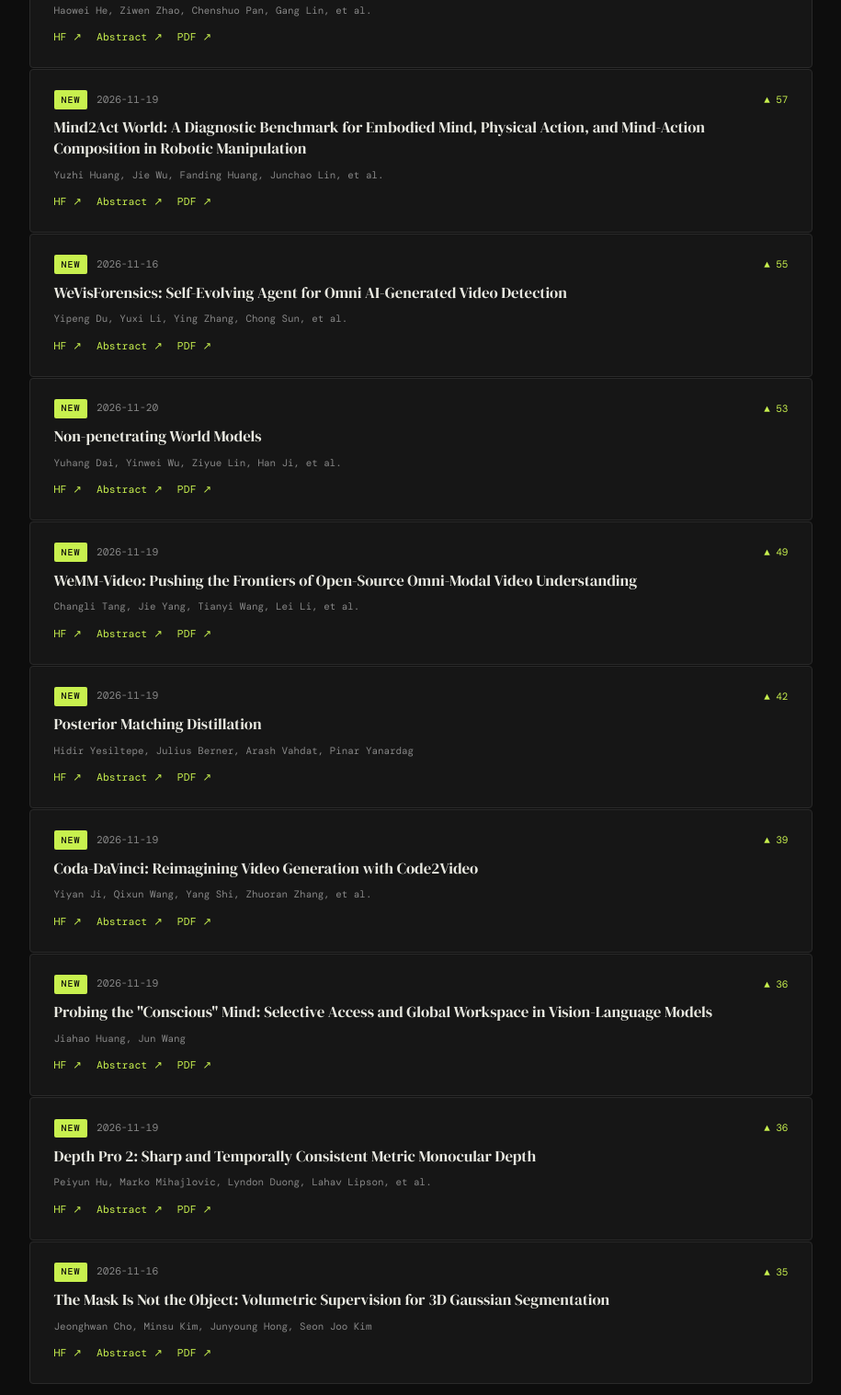
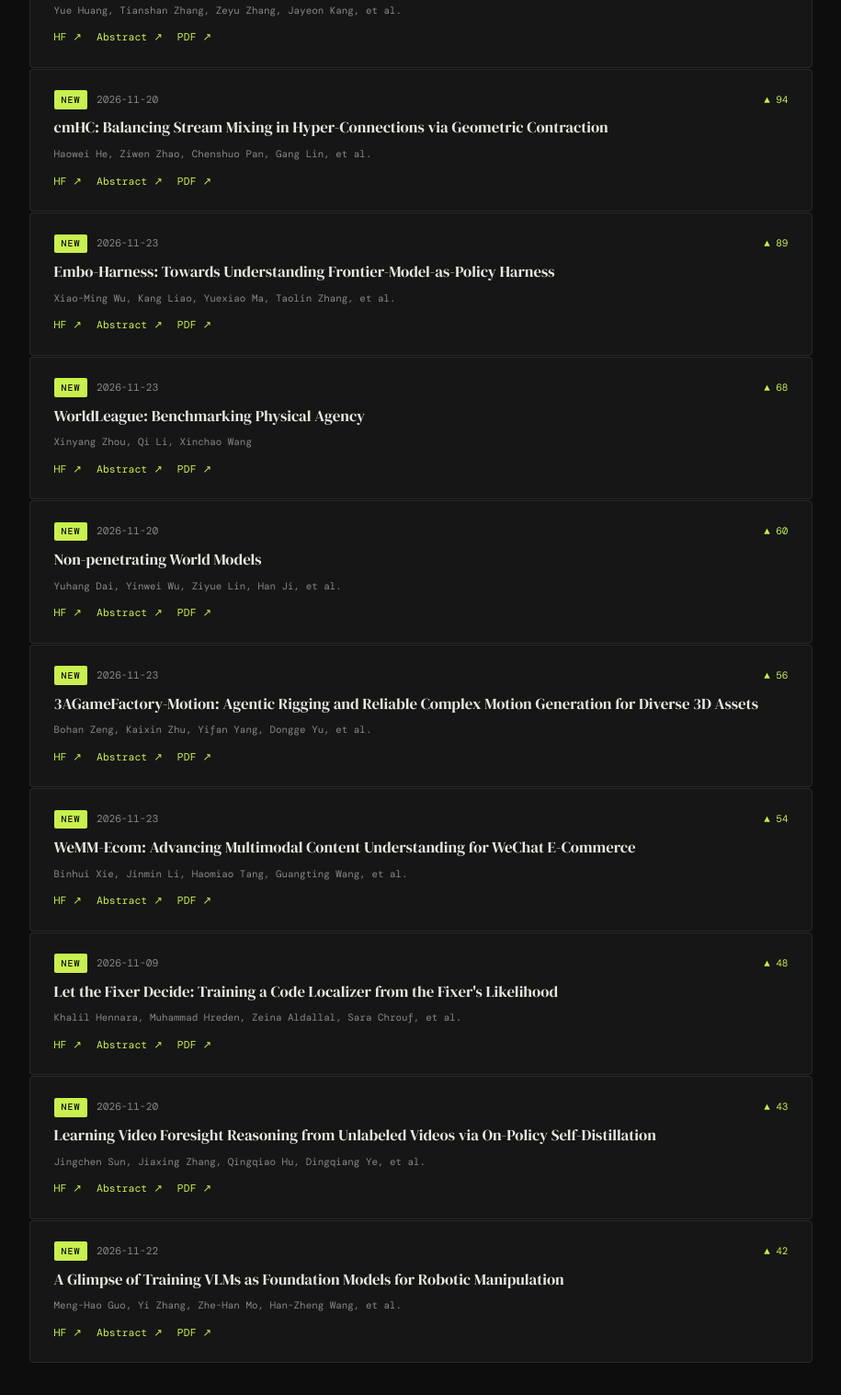
Before and after one commit to alanyom/arxiv-ai-digest, a plain HTML site: page docs/index.html in a window 1280 px wide. Shown: the part 303-1820 px from the top of the page at 92% size, without its empty margins (182-1097 px from the left). Drawn offline with nearby package versions, Linux system fonts and the light colour scheme.

Commit message:
chore: rebuild site 2026-11-24

```diff
--- a/docs/index.html
+++ b/docs/index.html
@@ -88,15 +88,30 @@
     <div class="section-header">
       <h2 class="section-title">Today's picks</h2>
       <span class="section-count">10 papers</span>
-      <span class="updated">updated 2026-11-23 17:29 UTC</span>
+      <span class="updated">updated 2026-11-24 17:00 UTC</span>
     </div>
     <div class="card-grid">
 
     <article class="card">
       <div class="card-meta">
         <span class="badge">NEW</span>
+        <span class="date">2026-11-23</span>
+        <span class="score-pill">▲ 170</span>
+      </div>
+      <h3><a href="https://huggingface.co/papers/2611.29897" target="_blank" rel="noopener">Motion Mamba 2.0: Autoregressive Diffusion Mamba for Long-Horizon Humanoid Control</a></h3>
+      <p class="tldr"></p>
+      <p class="authors">Yue Huang, Tianshan Zhang, Zeyu Zhang, Jayeon Kang, et al.</p>
+      <div class="card-links">
+        <a href="https://huggingface.co/papers/2611.29897" target="_blank">HF ↗</a>
+        <a href="https://arxiv.org/abs/2611.29897" target="_blank">Abstract ↗</a>
+        <a href="https://arxiv.org/pdf/2611.29897.pdf" target="_blank">PDF ↗</a>
+      </div>
+    </article>
+    <article class="card">
+      <div class="card-meta">
+        <span class="badge">NEW</span>
         <span class="date">2026-11-20</span>
-        <span class="score-pill">▲ 83</span>
+        <span class="score-pill">▲ 94</span>
       </div>
       <h3><a href="https://huggingface.co/papers/2611.27193" target="_blank" rel="noopener">cmHC: Balancing Stream Mixing in Hyper-Connections via Geometric Contraction</a></h3>
       <p class="tldr"></p>
@@ -110,38 +125,38 @@
     <article class="card">
       <div class="card-meta">
         <span class="badge">NEW</span>
-        <span class="date">2026-11-19</span>
-        <span class="score-pill">▲ 57</span>
+        <span class="date">2026-11-23</span>
+        <span class="score-pill">▲ 89</span>
       </div>
-      <h3><a href="https://huggingface.co/papers/2611.26444" target="_blank" rel="noopener">Mind2Act World: A Diagnostic Benchmark for Embodied Mind, Physical Action, and Mind-Action Composition in Robotic Manipulation</a></h3>
+      <h3><a href="https://huggingface.co/papers/2611.31201" target="_blank" rel="noopener">Embo-Harness: Towards Understanding Frontier-Model-as-Policy Harness</a></h3>
       <p class="tldr"></p>
-      <p class="authors">Yuzhi Huang, Jie Wu, Fanding Huang, Junchao Lin, et al.</p>
+      <p class="authors">Xiao-Ming Wu, Kang Liao, Yuexiao Ma, Taolin Zhang, et al.</p>
       <div class="card-links">
-        <a href="https://huggingface.co/papers/2611.26444" target="_blank">HF ↗</a>
-        <a href="https://arxiv.org/abs/2611.26444" target="_blank">Abstract ↗</a>
-        <a href="https://arxiv.org/pdf/2611.26444.pdf" target="_blank">PDF ↗</a>
+        <a href="https://huggingface.co/papers/2611.31201" target="_blank">HF ↗</a>
+        <a href="https://arxiv.org/abs/2611.31201" target="_blank">Abstract ↗</a>
+        <a href="https://arxiv.org/pdf/2611.31201.pdf" target="_blank">PDF ↗</a>
       </div>
     </article>
     <article class="card">
       <div class="card-meta">
         <span class="badge">NEW</span>
-        <span class="date">2026-11-16</span>
-        <span class="score-pill">▲ 55</span>
+        <span class="date">2026-11-23</span>
+        <span class="score-pill">▲ 68</span>
       </div>
-      <h3><a href="https://huggingface.co/papers/2611.21373" target="_blank" rel="noopener">WeVisForensics: Self-Evolving Agent for Omni AI-Generated Video Detection</a></h3>
+      <h3><a href="https://huggingface.co/papers/2611.30989" target="_blank" rel="noopener">WorldLeague: Benchmarking Physical Agency</a></h3>
       <p class="tldr"></p>
-      <p class="authors">Yipeng Du, Yuxi Li, Ying Zhang, Chong Sun, et al.</p>
+      <p class="authors">Xinyang Zhou, Qi Li, Xinchao Wang</p>
       <div class="card-links">
-        <a href="https://huggingface.co/papers/2611.21373" target="_blank">HF ↗</a>
-        <a href="https://arxiv.org/abs/2611.21373" target="_blank">Abstract ↗</a>
-        <a href="https://arxiv.org/pdf/2611.21373.pdf" target="_blank">PDF ↗</a>
+        <a href="https://huggingface.co/papers/2611.30989" target="_blank">HF ↗</a>
+        <a href="https://arxiv.org/abs/2611.30989" target="_blank">Abstract ↗</a>
+        <a href="https://arxiv.org/pdf/2611.30989.pdf" target="_blank">PDF ↗</a>
       </div>
     </article>
     <article class="card">
       <div class="card-meta">
         <span class="badge">NEW</span>
         <span class="date">2026-11-20</span>
-        <span class="score-pill">▲ 53</span>
+        <span class="score-pill">▲ 60</span>
       </div>
       <h3><a href="https://huggingface.co/papers/2611.27963" target="_blank" rel="noopener">Non-penetrating World Models</a></h3>
       <p class="tldr"></p>
@@ -155,91 +170,76 @@
     <article class="card">
       <div class="card-meta">
         <span class="badge">NEW</span>
-        <span class="date">2026-11-19</span>
-        <span class="score-pill">▲ 49</span>
+        <span class="date">2026-11-23</span>
+        <span class="score-pill">▲ 56</span>
       </div>
-      <h3><a href="https://huggingface.co/papers/2611.26409" target="_blank" rel="noopener">WeMM-Video: Pushing the Frontiers of Open-Source Omni-Modal Video Understanding</a></h3>
+      <h3><a href="https://huggingface.co/papers/2611.30013" target="_blank" rel="noopener">3AGameFactory-Motion: Agentic Rigging and Reliable Complex Motion Generation for Diverse 3D Assets</a></h3>
       <p class="tldr"></p>
-      <p class="authors">Changli Tang, Jie Yang, Tianyi Wang, Lei Li, et al.</p>
+      <p class="authors">Bohan Zeng, Kaixin Zhu, Yifan Yang, Dongge Yu, et al.</p>
       <div class="card-links">
-        <a href="https://huggingface.co/papers/2611.26409" target="_blank">HF ↗</a>
-        <a href="https://arxiv.org/abs/2611.26409" target="_blank">Abstract ↗</a>
-        <a href="https://arxiv.org/pdf/2611.26409.pdf" target="_blank">PDF ↗</a>
+        <a href="https://huggingface.co/papers/2611.30013" target="_blank">HF ↗</a>
+        <a href="https://arxiv.org/abs/2611.30013" target="_blank">Abstract ↗</a>
+        <a href="https://arxiv.org/pdf/2611.30013.pdf" target="_blank">PDF ↗</a>
       </div>
     </article>
     <article class="card">
       <div class="card-meta">
         <span class="badge">NEW</span>
-        <span class="date">2026-11-19</span>
-        <span class="score-pill">▲ 42</span>
+        <span class="date">2026-11-23</span>
+        <span class="score-pill">▲ 54</span>
       </div>
-      <h3><a href="https://huggingface.co/papers/2611.26629" target="_blank" rel="noopener">Posterior Matching Distillation</a></h3>
+      <h3><a href="https://huggingface.co/papers/2611.30662" target="_blank" rel="noopener">WeMM-Ecom: Advancing Multimodal Content Understanding for WeChat E-Commerce</a></h3>
       <p class="tldr"></p>
-      <p class="authors">Hidir Yesiltepe, Julius Berner, Arash Vahdat, Pinar Yanardag</p>
+      <p class="authors">Binhui Xie, Jinmin Li, Haomiao Tang, Guangting Wang, et al.</p>
       <div class="card-links">
-        <a href="https://huggingface.co/papers/2611.26629" target="_blank">HF ↗</a>
-        <a href="https://arxiv.org/abs/2611.26629" target="_blank">Abstract ↗</a>
-        <a href="https://arxiv.org/pdf/2611.26629.pdf" target="_blank">PDF ↗</a>
+        <a href="https://huggingface.co/papers/2611.30662" target="_blank">HF ↗</a>
+        <a href="https://arxiv.org/abs/2611.30662" target="_blank">Abstract ↗</a>
+        <a href="https://arxiv.org/pdf/2611.30662.pdf" target="_blank">PDF ↗</a>
       </div>
     </article>
     <article class="card">
       <div class="card-meta">
         <span class="badge">NEW</span>
-        <span class="date">2026-11-19</span>
-        <span class="score-pill">▲ 39</span>
+        <span class="date">2026-11-09</span>
+        <span class="score-pill">▲ 48</span>
       </div>
-      <h3><a href="https://huggingface.co/papers/2611.26595" target="_blank" rel="noopener">Coda-DaVinci: Reimagining Video Generation with Code2Video</a></h3>
+      <h3><a href="https://huggingface.co/papers/2611.12164" target="_blank" rel="noopener">Let the Fixer Decide: Training a Code Localizer from the Fixer's Likelihood</a></h3>
       <p class="tldr"></p>
-      <p class="authors">Yiyan Ji, Qixun Wang, Yang Shi, Zhuoran Zhang, et al.</p>
+      <p class="authors">Khalil Hennara, Muhammad Hreden, Zeina Aldallal, Sara Chrouf, et al.</p>
       <div class="card-links">
-        <a href="https://huggingface.co/papers/2611.26595" target="_blank">HF ↗</a>
-        <a href="https://arxiv.org/abs/2611.26595" target="_blank">Abstract ↗</a>
-        <a href="https://arxiv.org/pdf/2611.26595.pdf" target="_blank">PDF ↗</a>
+        <a href="https://huggingface.co/papers/2611.12164" target="_blank">HF ↗</a>
+        <a href="https://arxiv.org/abs/2611.12164" target="_blank">Abstract ↗</a>
+        <a href="https://arxiv.org/pdf/2611.12164.pdf" target="_blank">PDF ↗</a>
       </div>
     </article>
     <article class="card">
       <div class="card-meta">
         <span class="badge">NEW</span>
-        <span class="date">2026-11-19</span>
-        <span class="score-pill">▲ 36</span>
+        <span class="date">2026-11-20</span>
+        <span class="score-pill">▲ 43</span>
       </div>
-      <h3><a href="https://huggingface.co/papers/2611.26590" target="_blank" rel="noopener">Probing the "Conscious" Mind: Selective Access and Global Workspace in Vision-Language Models</a></h3>
+      <h3><a href="https://huggingface.co/papers/2611.26954" target="_blank" rel="noopener">Learning Video Foresight Reasoning from Unlabeled Videos via On-Policy Self-Distillation</a></h3>
       <p class="tldr"></p>
-      <p class="authors">Jiahao Huang, Jun Wang</p>
+      <p class="authors">Jingchen Sun, Jiaxing Zhang, Qingqiao Hu, Dingqiang Ye, et al.</p>
       <div class="card-links">
-        <a href="https://huggingface.co/papers/2611.26590" target="_blank">HF ↗</a>
-        <a href="https://arxiv.org/abs/2611.26590" target="_blank">Abstract ↗</a>
-        <a href="https://arxiv.org/pdf/2611.26590.pdf" target="_blank">PDF ↗</a>
+        <a href="https://huggingface.co/papers/2611.26954" target="_blank">HF ↗</a>
+        <a href="https://arxiv.org/abs/2611.26954" target="_blank">Abstract ↗</a>
+        <a href="https://arxiv.org/pdf/2611.26954.pdf" target="_blank">PDF ↗</a>
       </div>
     </article>
     <article class="card">
       <div class="card-meta">
         <span class="badge">NEW</span>
-        <span class="date">2026-11-19</span>
-        <span class="score-pill">▲ 36</span>
+        <span class="date">2026-11-22</span>
+        <span class="score-pill">▲ 42</span>
       </div>
-      <h3><a href="https://huggingface.co/papers/2611.26603" target="_blank" rel="noopener">Depth Pro 2: Sharp and Temporally Consistent Metric Monocular Depth</a></h3>
+      <h3><a href="https://huggingface.co/papers/2611.29338" target="_blank" rel="noopener">A Glimpse of Training VLMs as Foundation Models for Robotic Manipulation</a></h3>
       <p class="tldr"></p>
-      <p class="authors">Peiyun Hu, Marko Mihajlovic, Lyndon Duong, Lahav Lipson, et al.</p>
+      <p class="authors">Meng-Hao Guo, Yi Zhang, Zhe-Han Mo, Han-Zheng Wang, et al.</p>
       <div class="card-links">
-        <a href="https://huggingface.co/papers/2611.26603" target="_blank">HF ↗</a>
-        <a href="https://arxiv.org/abs/2611.26603" target="_blank">Abstract ↗</a>
-        <a href="https://arxiv.org/pdf/2611.26603.pdf" target="_blank">PDF ↗</a>
-      </div>
-    </article>
-    <article class="card">
-      <div class="card-meta">
-        <span class="badge">NEW</span>
-        <span class="date">2026-11-16</span>
-        <span class="score-pill">▲ 35</span>
-      </div>
-      <h3><a href="https://huggingface.co/papers/2611.21383" target="_blank" rel="noopener">The Mask Is Not the Object: Volumetric Supervision for 3D Gaussian Segmentation</a></h3>
-      <p class="tldr"></p>
-      <p class="authors">Jeonghwan Cho, Minsu Kim, Junyoung Hong, Seon Joo Kim</p>
-      <div class="card-links">
-        <a href="https://huggingface.co/papers/2611.21383" target="_blank">HF ↗</a>
-        <a href="https://arxiv.org/abs/2611.21383" target="_blank">Abstract ↗</a>
-        <a href="https://arxiv.org/pdf/2611.21383.pdf" target="_blank">PDF ↗</a>
+        <a href="https://huggingface.co/papers/2611.29338" target="_blank">HF ↗</a>
+        <a href="https://arxiv.org/abs/2611.29338" target="_blank">Abstract ↗</a>
+        <a href="https://arxiv.org/pdf/2611.29338.pdf" target="_blank">PDF ↗</a>
       </div>
     </article>
     </div>
```
